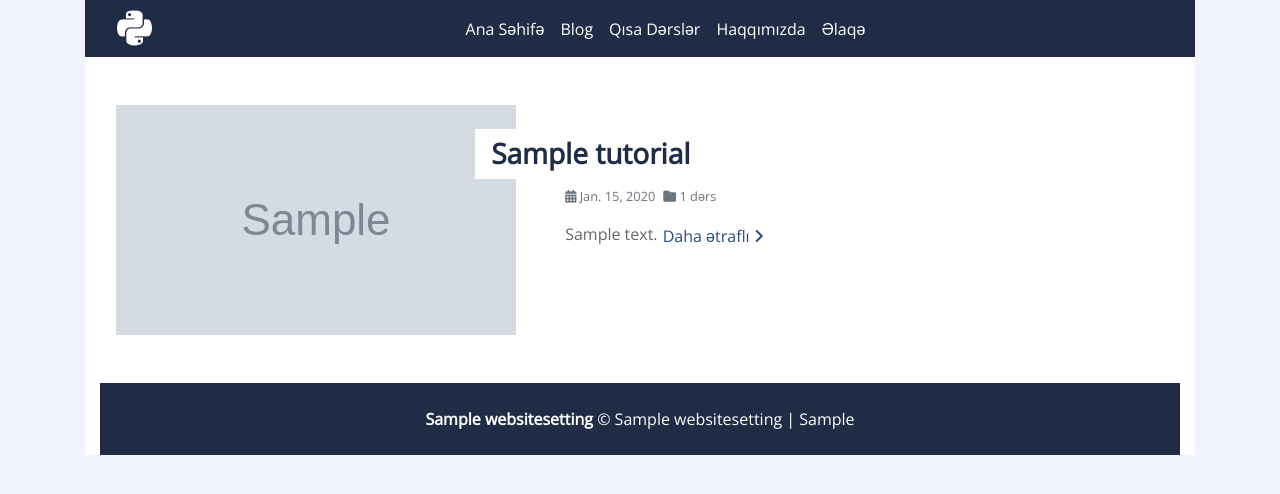
After one commit to anarbyrm/python_blog, a Django app: page /tutorials/ in a window 1280 px wide. The commit adds this page. Shown: the top 494 px of the page. Run offline with Django 4.2, Linux system fonts and the light colour scheme; tables that the repository leaves empty hold one stand-in row (values such as "Sample post"); grey boxes marked "Sample" are stand-in pictures; some libraries are stand-ins or nearby versions.

Commit message:
tutorial and lesson views created

```diff
--- a/blog/urls.py
+++ b/blog/urls.py
@@ -7,5 +7,9 @@ urlpatterns = [
     path("about/", views.AboutView.as_view(), name="about-page"),
     path("contact/", views.ContactView.as_view(), name="contact-page"),
     path("posts/", views.PostListView.as_view(), name="post-list-page"),
-    path("post/<slug:slug>/", views.PostDetailView.as_view(), name="post-detail-page"),
+    path("posts/<slug:slug>/", views.PostDetailView.as_view(), name="post-detail-page"),
+    path("tutorials/", views.TutorialListView.as_view(), name="tutorial-list-page"),
+    path("tutorials/<slug:slug>/", views.TutorialDetailView.as_view(), name="tutorial-detail-page"),
+    path("lessons/<slug:slug>/", views.LessonDetailView.as_view(), name="lesson-detail-page"),
+
 ]
--- a/blog/views.py
+++ b/blog/views.py
@@ -75,3 +75,44 @@ class PostDetailView(DetailView):
         context['view_count'] = obj.views.count()
 
         return render(self.request, 'blog/post-detail.html', context)
+
+
+class TutorialListView(ListView):
+    model = models.Tutorial
+    template_name = 'blog/tutorials-list.html'
+
+    def get_context_data(self, *, object_list=None, **kwargs):
+        context = super(TutorialListView, self).get_context_data(**kwargs)
+        context['tutorials'] = models.Tutorial.objects.filter(is_active=True)
+        return context
+
+
+class TutorialDetailView(DetailView):
+    model = models.Tutorial
+    template_name = 'blog/tutorial-detail.html'
+
+    def get_object(self):
+        slug = self.kwargs.get('slug')
+        obj = get_object_or_404(models.Tutorial, slug=slug)
+        return obj
+
+    def get_context_data(self, **kwargs):
+        context = super(TutorialDetailView, self).get_context_data(**kwargs)
+        context['tutorial'] = self.get_object()
+        context['lessons'] = self.get_object().lessons.all()
+        return context
+
+
+class LessonDetailView(DetailView):
+    model = models.Lesson
+    template_name = 'blog/lesson-detail.html'
+
+    def get_object(self):
+        slug = self.kwargs.get('slug')
+        obj = get_object_or_404(models.Lesson, slug=slug)
+        return obj
+
+    def get_context_data(self, **kwargs):
+        context = super(LessonDetailView, self).get_context_data(**kwargs)
+        context['lesson'] = self.get_object()
+        return context
--- a/templates/blog/index.html
+++ b/templates/blog/index.html
@@ -14,7 +14,7 @@
                                 <div class="d-flex text-white">
                                     <small class="mr-2"><i class="fa fa-calendar-alt"></i> {{ tutorial.created_at.date }}</small>
                                 </div>
-                                <a href="" class="btn btn-lg btn-outline-light mt-4">Read More</a>
+                                <a href="{% url 'tutorial-detail-page' slug=tutorial.slug %}" class="btn btn-lg btn-outline-light mt-4">Read More</a>
                             </div>
                         </div>
                     {% endif %}
--- /dev/null
+++ b/templates/blog/tutorials-list.html
@@ -0,0 +1,42 @@
+{% extends 'partials/base.html'%}
+{% load static %}
+{% block content %}
+        <!-- Blog List Start -->
+        <div class="container bg-white pt-5">
+            {% for tutorial in tutorials %}
+            <div class="row blog-item px-3 pb-5">
+                <div class="col-md-5">
+                    <img class="mb-4 mb-md-0" src="{% if tutorial.photo %}{{ tutorial.photo.url }}{% endif %}" height="230px" width="400px" alt="Image">
+                </div>
+                <div class="col-md-7">
+                    <h3 class="mt-md-4 px-md-3 mb-2 py-2 bg-white font-weight-bold">{{ tutorial.name }}</h3>
+                    <div class="d-flex mb-3">
+                        <small class="mr-2 text-muted"><i class="fa fa-calendar-alt"></i> {{ tutorial.created_at.date }}</small>
+                        <small class="mr-2 text-muted"><i class="fa fa-folder"></i> {{ tutorial.lessons.count }} dərs</small>
+
+                    </div>
+                    <p>
+                        {{ tutorial.description|safe|truncatewords:20 }}
+                        <a class="btn btn-link p-0" href="{% url 'tutorial-detail-page' slug=tutorial.slug %}">Daha ətraflı <i class="fa fa-angle-right"></i></a>
+                    </p>
+
+                </div>
+            </div>
+        {% endfor %}
+{% endblock %}
+
+{% block js %}
+
+        <!-- Back to Top -->
+        <a href="#" class="back-to-top"><i class="fa fa-angle-double-up"></i></a>
+
+        <!-- JavaScript Libraries -->
+        <script src="https://code.jquery.com/jquery-3.4.1.min.js"></script>
+        <script src="https://stackpath.bootstrapcdn.com/bootstrap/4.4.1/js/bootstrap.bundle.min.js"></script>
+        <script src="lib/easing/easing.min.js"></script>
+        <script src="lib/waypoints/waypoints.min.js"></script>
+
+
+        <!-- Template Javascript -->
+        <script src="js/main.js"></script>
+{% endblock %}
--- a/templates/partials/header.html
+++ b/templates/partials/header.html
@@ -2,7 +2,7 @@
 <!-- Navbar Start -->
 <div class="container p-0">
     <nav class="navbar navbar-expand-lg bg-secondary navbar-dark">
-        <i class="fab fa-python ml-3" style="font-size:40px;color:white"></i>
+        <a href="{% url 'home-page' %}" ><i class="fab fa-python ml-3" style="font-size:40px;color:white"></i></a>
         <a href="{% url 'home-page' %}" class="navbar-brand d-block d-lg-none">
             {{ setting.site_name }}
         </a>
@@ -13,7 +13,7 @@
             <div class="navbar-nav m-auto">
                 <a href="{% url 'home-page' %}" class="nav-item nav-link active">Ana Səhifə</a>
                 <a href="{% url 'post-list-page' %}" class="nav-item nav-link active">Blog</a>
-                <a href="" class="nav-item nav-link active">Qısa Dərslər</a>
+                <a href="{% url 'tutorial-list-page' %}" class="nav-item nav-link active">Qısa Dərslər</a>
                 <a href="{% url 'about-page' %}" class="nav-item nav-link active">Haqqımızda</a>
                 <a href="{% url 'contact-page' %}" class="nav-item nav-link active">Əlaqə</a>
             </div>
```
Also changed, not shown: templates/blog/lesson-detail.html (added), templates/blog/tutorial-detail.html (added).
